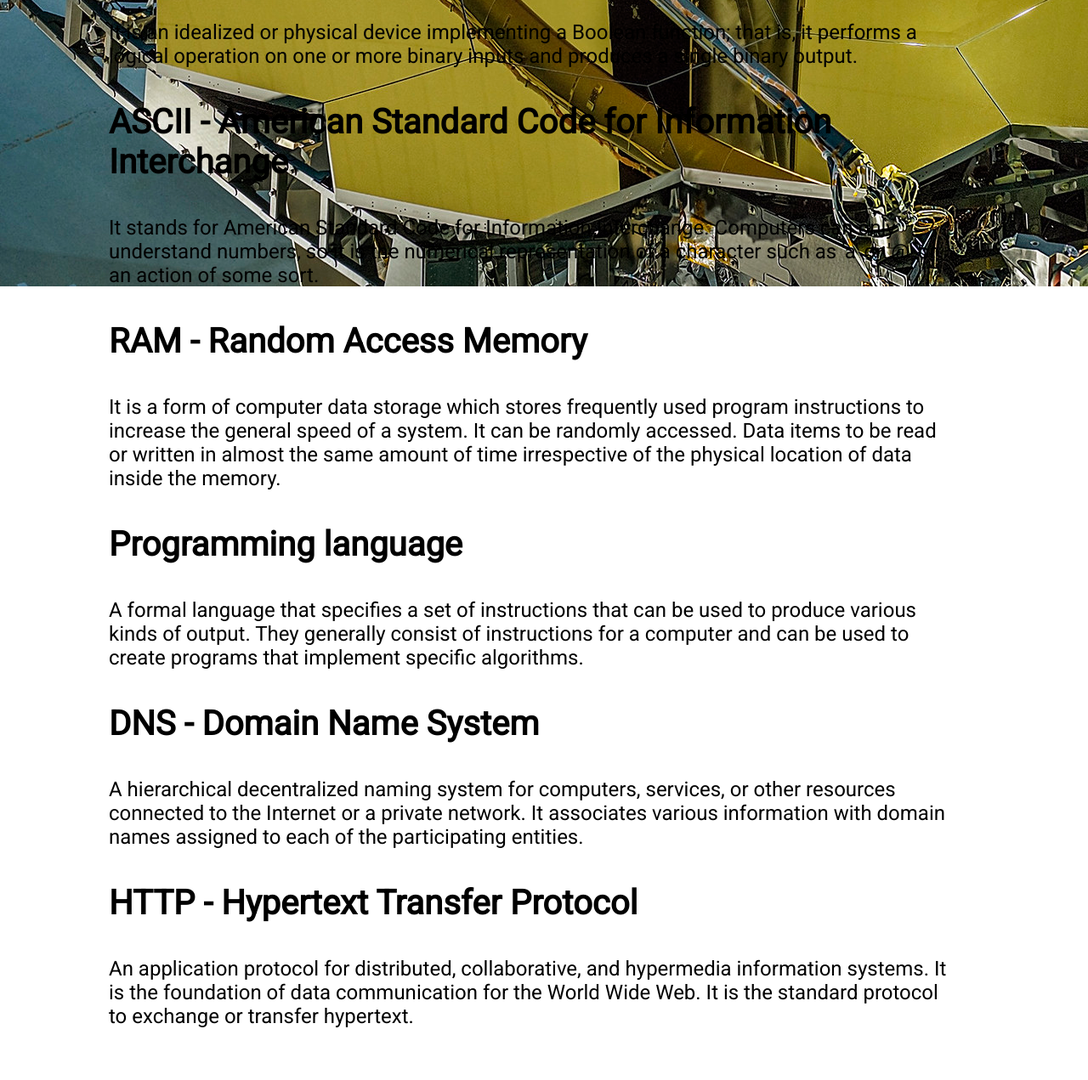
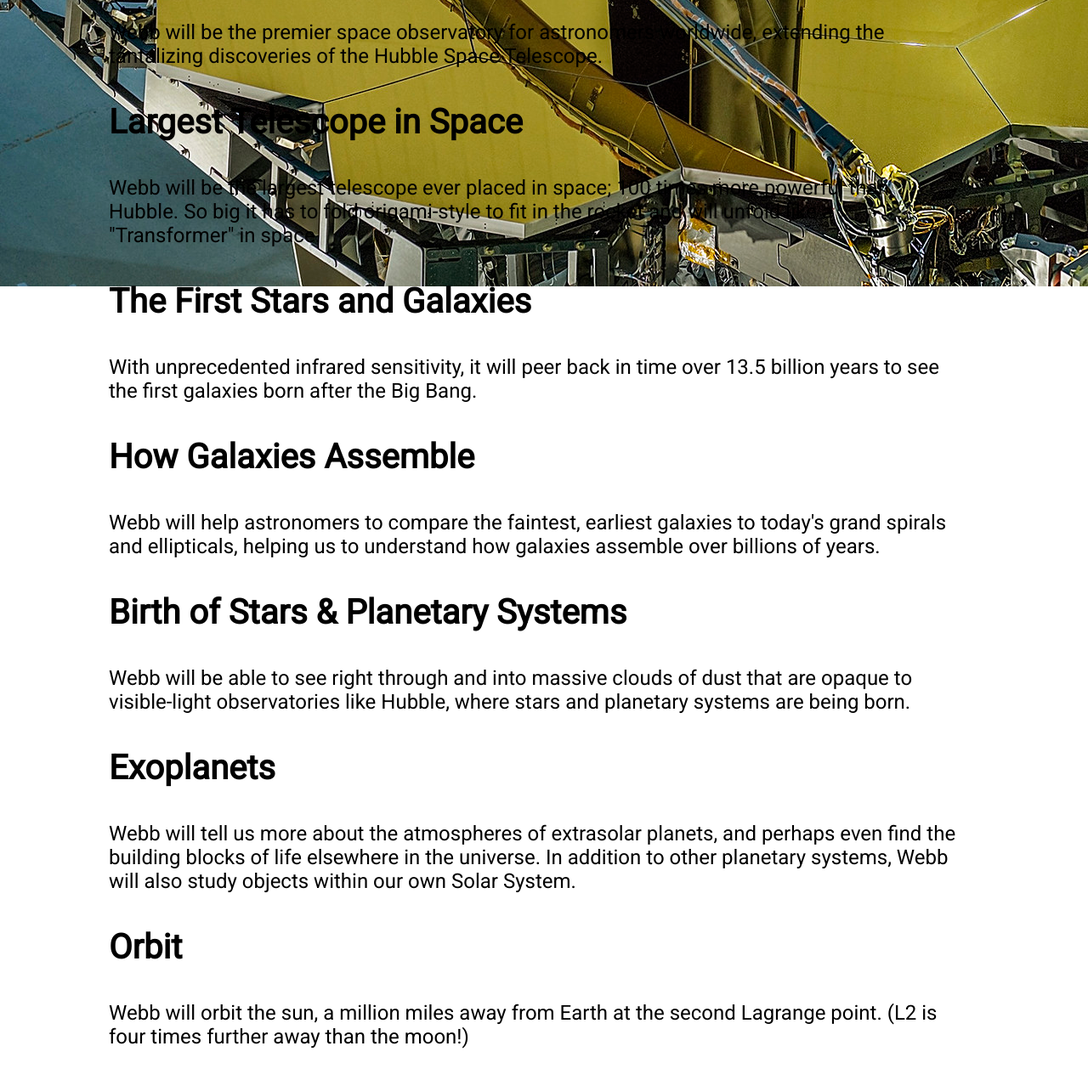
Before and after one commit to bodiors/bodiors.github.io, a plain HTML site: page index.html in a window 1280 px wide. Shown: the part 730-2001 px from the top of the page at 85% size. Before the commit the page ends 1940 px from the top, so only its background shows below. Drawn offline with Linux system fonts and the light colour scheme.

Commit message:
Changed and add new informations

```diff
--- a/index.html
+++ b/index.html
@@ -40,18 +40,26 @@
         <div class="wiki">
             <p style="text-align: center">-&nbsp&nbsp&nbsp-&nbsp&nbsp&nbsp-</p>
             <h2>Technology Wiki</h2>
-            <h3>Logic Gate</h3>
-            <p>It is an idealized or physical device implementing a Boolean function; that is, it performs a logical operation on one or more binary inputs and produces a single binary output.</p>
-            <h3>ASCII - American Standard Code for Information Interchange</h3>
-            <p>It stands for American Standard Code for Information Interchange. Computers can only understand numbers, so it is the numerical representation of a character such as 'a' or '@' or an action of some sort.</p>
-            <h3>RAM - Random Access Memory</h3>
-            <p>It is a form of computer data storage which stores frequently used program instructions to increase the general speed of a system. It can be randomly accessed. Data items to be read or written in almost the same amount of time irrespective of the physical location of data inside the memory.</p>
-            <h3>Programming language</h3>
-            <p>A formal language that specifies a set of instructions that can be used to produce various kinds of output. They generally consist of instructions for a computer and can be used to create programs that implement specific algorithms.</p>
-            <h3>DNS - Domain Name System</h3>
-            <p>A hierarchical decentralized naming system for computers, services, or other resources connected to the Internet or a private network. It associates various information with domain names assigned to each of the participating entities.</p>
-            <h3>HTTP - Hypertext Transfer Protocol</h3>
-            <p>An application protocol for distributed, collaborative, and hypermedia information systems. It is the foundation of data communication for the World Wide Web. It is the standard protocol to exchange or transfer hypertext.</p>
+            <h3>Premier Observatory</h3>
+            <p>Webb will be the premier space observatory for astronomers worldwide, extending the tantalizing discoveries of the Hubble Space Telescope.</p>
+            <h3>Largest Telescope in Space</h3>
+            <p>Webb will be the largest telescope ever placed in space; 100 times more powerful than Hubble. So big it has to fold origami-style to fit in the rocket and will unfold like a "Transformer" in space.</p>
+            <h3>The First Stars and Galaxies</h3>
+            <p>With unprecedented infrared sensitivity, it will peer back in time over 13.5 billion years to see the first galaxies born after the Big Bang.</p>
+            <h3>How Galaxies Assemble</h3>
+            <p>Webb will help astronomers to compare the faintest, earliest galaxies to today's grand spirals and ellipticals, helping us to understand how galaxies assemble over billions of years.</p>
+            <h3>Birth of Stars & Planetary Systems</h3>
+            <p>Webb will be able to see right through and into massive clouds of dust that are opaque to visible-light observatories like Hubble, where stars and planetary systems are being born.</p>
+            <h3>Exoplanets</h3>
+            <p>Webb will tell us more about the atmospheres of extrasolar planets, and perhaps even find the building blocks of life elsewhere in the universe. In addition to other planetary systems, Webb will also study objects within our own Solar System.</p>
+            <h3>Orbit</h3>
+            <p>Webb will orbit the sun, a million miles away from Earth at the second Lagrange point. (L2 is four times further away than the moon!)</p>
+            <h3>Launch</h3>
+            <p>Webb will launch in 2021 from French Guiana... (The mission lifetime is 5-10+ years.)</p>
+            <h3>Build, Integration & Test</h3>
+            <p>Webb has over 1200 skilled scientists, engineers and technicians from 14 countries and more than 29 US states as well as the District of Columbia building it. The Team. It is a joint NASA/ESA/CSA mission.</p>
+            <h3>Technology Innovations:</h3>
+            <p>Webb has created spinoff technologies. (Including a new LASIK-like procedure for your eyes!) </p>
         </div>
 
     </div>
```
